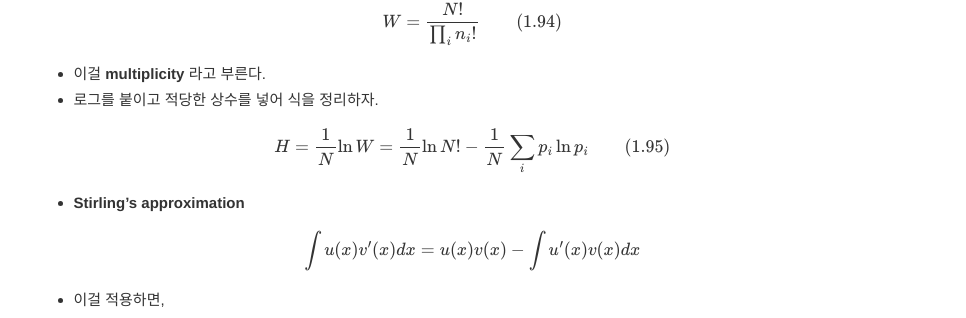
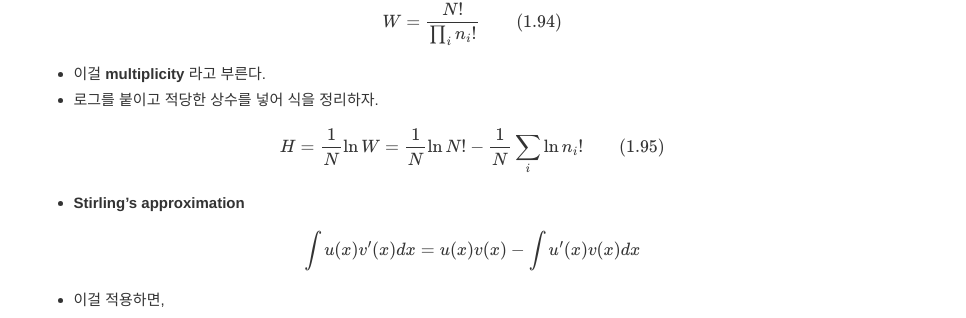
Before and after one commit to norman3/prml, a Jekyll site: the page built from docs/chapter01/6.md, in a window 1280 px wide and 900 px high, scrolled down 1911 px. Shown: the part 132-450 px from the top of the window, without its empty margins (314-1280 px from the left). Built offline with Jekyll 4.4.1, drawn with Linux system fonts in a browser that asks for light colours; nearby versions of some CDN libraries; library files that are not in the unit come from our copies; formulas are drawn with MathJax 3; comment, search, counter and statistics services are not loaded.

Commit message:
Fix typo

```diff
--- a/docs/chapter01/6.md
+++ b/docs/chapter01/6.md
@@ -81,7 +81,7 @@ $$W=\dfrac{N!}{\prod_i n_i!} \qquad{(1.94)}$$
 - 이걸 **multiplicity** 라고 부른다.
 - 로그를 붙이고 적당한 상수를 넣어 식을 정리하자.
 
-$$H = \dfrac{1}{N}\ln W=\dfrac{1}{N}\ln N!-\dfrac{1}{N}\sum_i p_i\ln p_i \qquad{(1.95)}$$
+$$H = \dfrac{1}{N}\ln W=\dfrac{1}{N}\ln N!-\dfrac{1}{N}\sum_i \ln n_i! \qquad{(1.95)}$$
 
 - **Stirling's approximation**
 
```
